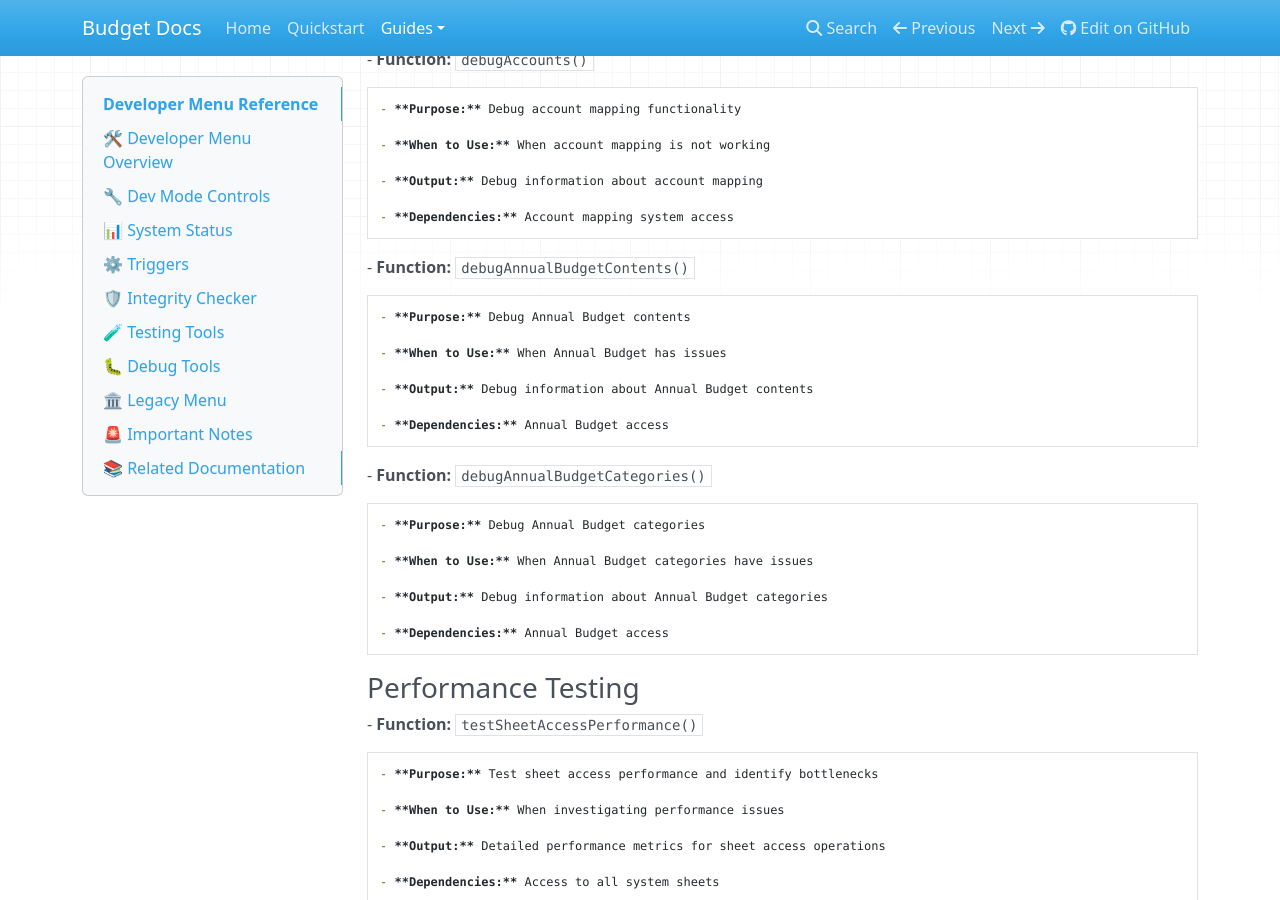
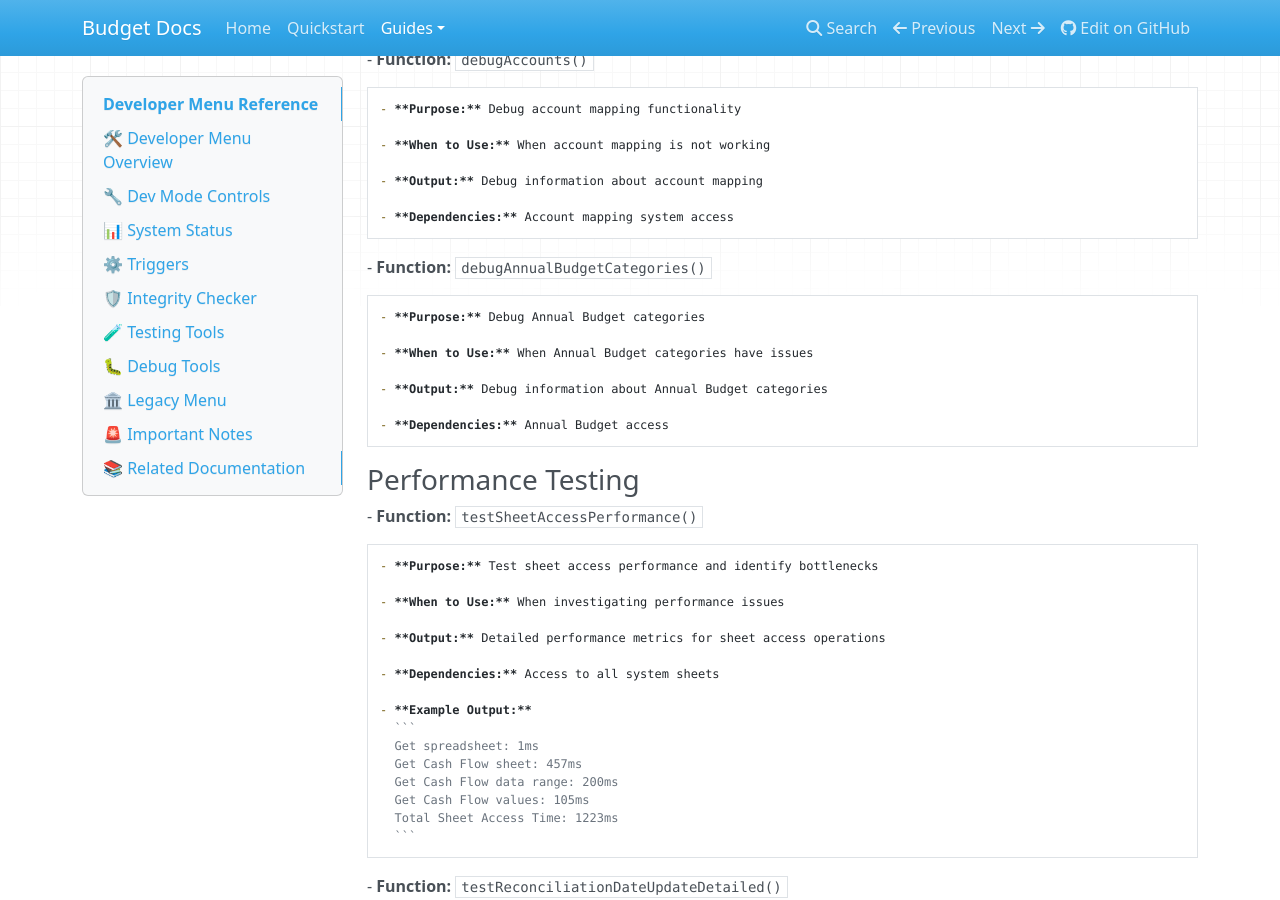
Before and after one commit to griadooss/budget-docs, an MkDocs documentation site: the page built from docs/guides/system/developer-menu.md, in a window 1280 px wide and 900 px high, scrolled down 8099 px. Built offline with MkDocs 1.6.1, drawn with Linux system fonts in a browser that asks for light colours; nearby versions of some CDN libraries.

Commit message:
Remove debugAnnualBudgetContents from documentation
- Remove from Developer Menu Reference documentation
- Function was not working properly and was redundant
- Better alternative exists (debugAnnualBudgetCategories)
- Documentation now reflects 38 Developer menu functions

```diff
--- a/docs/guides/system/developer-menu.md
+++ b/docs/guides/system/developer-menu.md
@@ -521,18 +521,6 @@
 
   </Accordion>
 
-  <Accordion title="Debug Annual Budget Contents" icon="bug">
-    - **Function:** `debugAnnualBudgetContents()`
-
-    - **Purpose:** Debug Annual Budget contents
-
-    - **When to Use:** When Annual Budget has issues
-
-    - **Output:** Debug information about Annual Budget contents
-
-    - **Dependencies:** Annual Budget access
-
-  </Accordion>
 
   <Accordion title="Debug Annual Budget Categories" icon="bug">
     - **Function:** `debugAnnualBudgetCategories()`
```
